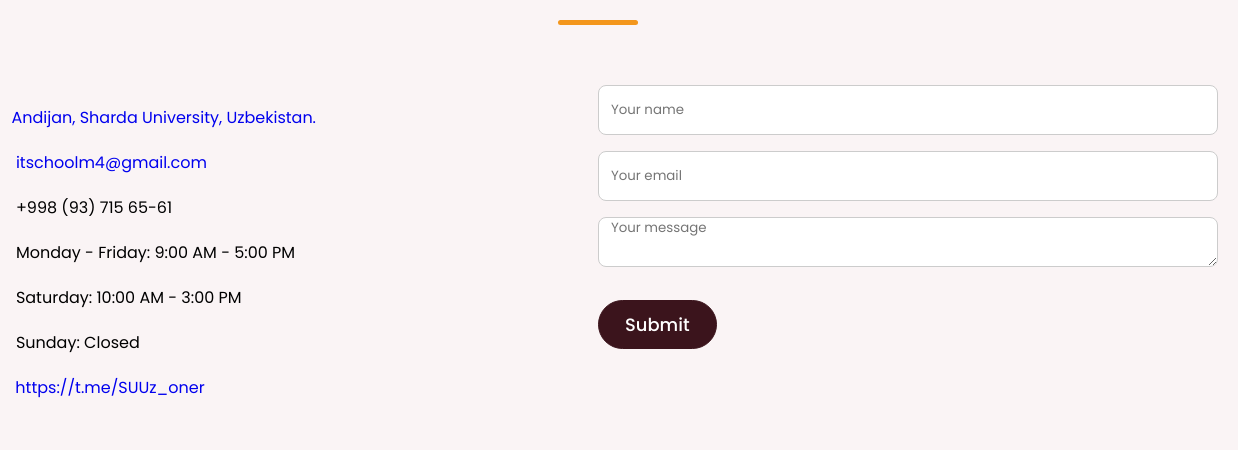
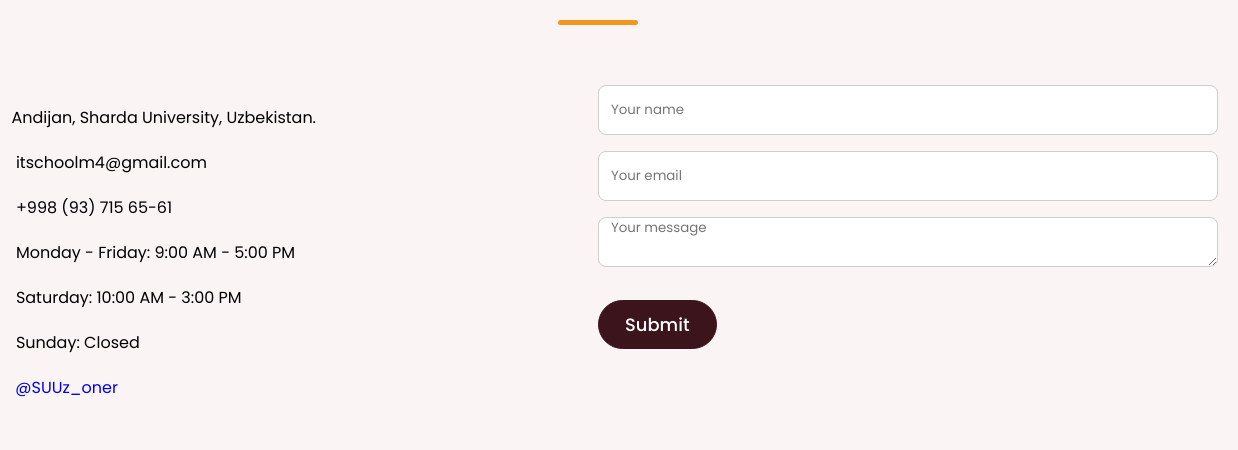
Before and after one commit to ION-USER-pi/PetProject001, a plain HTML site: page index.html in a window 1280 px wide. Shown: the part 4656-5106 px from the top of the page, 42-1280 px from the left. Drawn offline with nearby package versions, Linux system fonts and the light colour scheme; a web font is replaced by a local one.

Commit message:
Update index.html

```diff
--- a/index.html
+++ b/index.html
@@ -836,11 +836,11 @@ header .navbar {
             <ul class="contact-info-list">
                 <li class="contact-info">
                     <i class="fa-solid fa-location-dot"></i>
-                    <a href="https://www.shardauniversity.uz/" target="_blank">Andijan, Sharda University, Uzbekistan.</a>
+                    <a target="_blank">Andijan, Sharda University, Uzbekistan.</a>
                 </li>
                 <li class="contact-info">
                     <i class="fa-solid fa-envelope"></i>
-                    <a href="mailto:itschoolm4@gmail.com">itschoolm4@gmail.com</a>
+                    <a>itschoolm4@gmail.com</a>
                 </li>
                 <li class="contact-info">
                     <i class="fa-solid fa-phone"></i>
@@ -860,7 +860,7 @@ header .navbar {
                 </li>
                 <li class="contact-info">
                     <i class="fa-brands fa-telegram"></i>
-                    <a href="https://t.me/SUUz_oner" target="_blank">https://t.me/SUUz_oner</a>
+                    <a href="https://t.me/SUUz_oner" target="_blank">@SUUz_oner</a>
                 </li>
             </ul>
 
```
